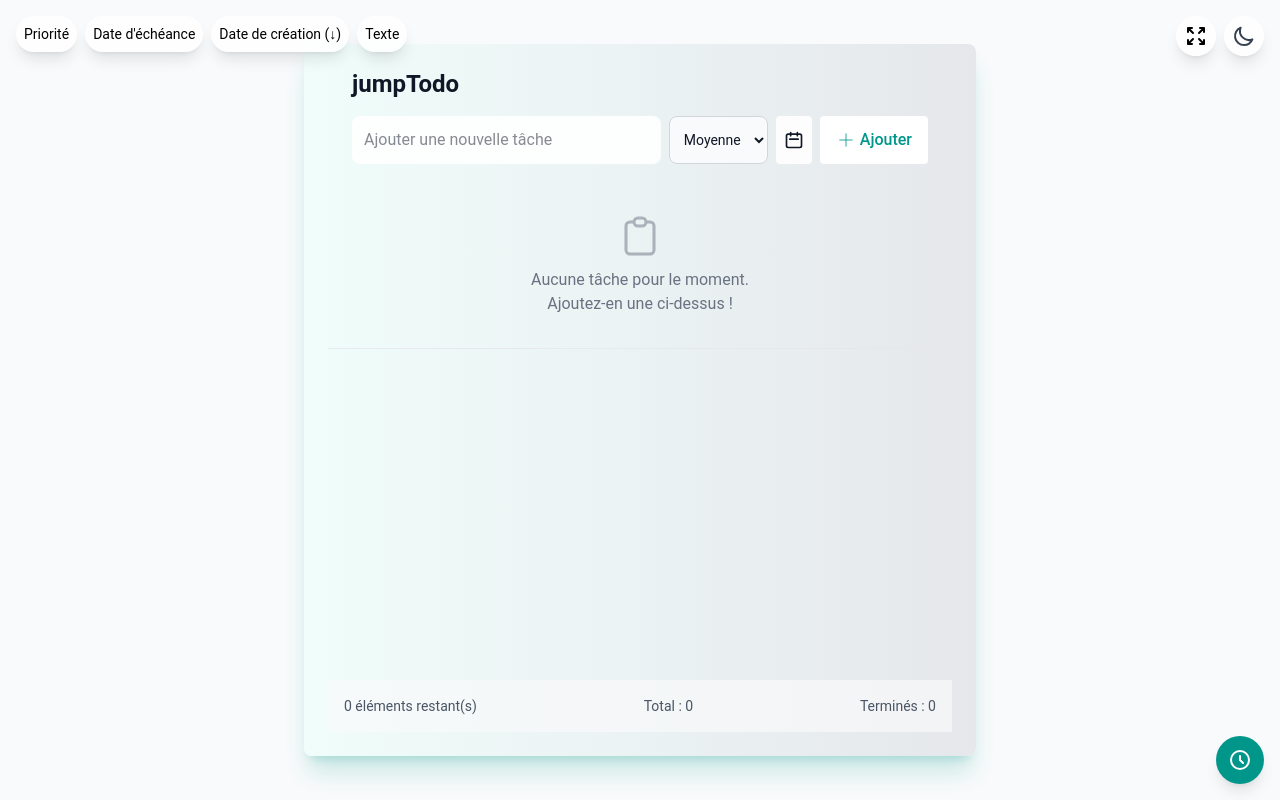
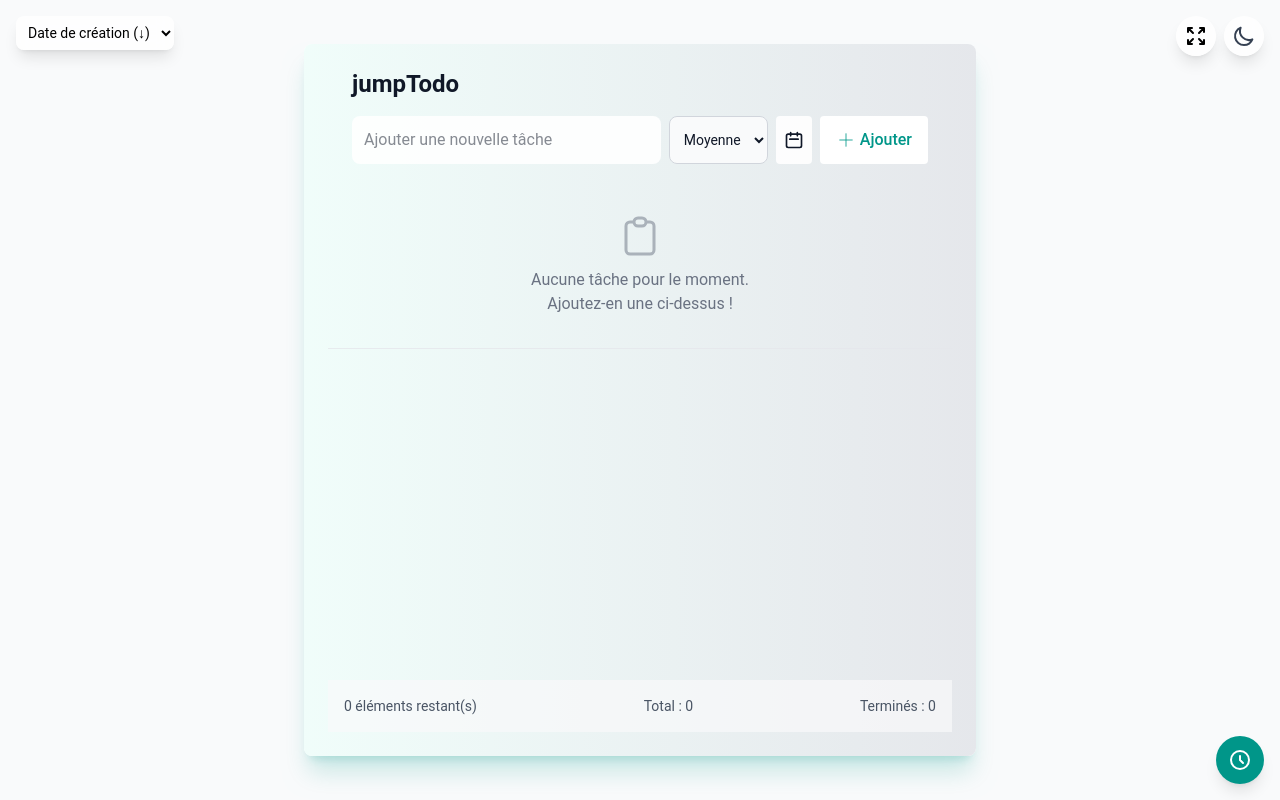
Before and after one commit to judempoyo/jumpTodo, an Angular app: page / in a window 1280 px wide. Built offline with nearby package versions, Linux system fonts and the light colour scheme.

Commit message:
feat: refactor sorting functionality in todo list to use a dropdown for improved usability

```diff
--- a/src/app/components/todo-list/todo-list.component.html
+++ b/src/app/components/todo-list/todo-list.component.html
@@ -1,12 +1,12 @@
 <div
   class="min-h-screen flex items-center justify-center p-4 transition-colors duration-300 bg-gray-50 dark:bg-gray-900">
-  <div class="absolute top-4 left-4 z-10 flex gap-2 flex-wrap">
-    <button
-  *ngFor="let field of sortFields"
-  (click)="toggleSort(field)"
-  class="p-2 rounded-full bg-white/80 dark:bg-gray-700/80 backdrop-blur-sm shadow-lg transition-all hover:scale-110 hover:shadow-xl text-sm"
-  [class.bg-teal-50]="currentSort.field === field"
+  <div class="absolute top-4 left-4 z-10">
+    <select
+      [(ngModel)]="currentSort.field"
+      (change)="toggleSort(currentSort.field)"
+      class="p-2 rounded-lg bg-white/80 dark:bg-gray-700/80 backdrop-blur-sm shadow-lg text-sm focus:outline-none focus:ring-2 focus:ring-teal-500"
     >
+      <option *ngFor="let field of sortFields" [value]="field">
         {{ field === 'dueDate' ? 'Date d\'échéance' :
            field === 'createdAt' ? 'Date de création' :
            field === 'text' ? 'Texte' :
@@ -14,7 +14,8 @@
         <span *ngIf="currentSort.field === field">
           ({{ currentSort.direction === 'asc' ? '↑' : '↓' }})
         </span>
-</button>
+      </option>
+    </select>
   </div>
   <div
     class="w-full max-w-2xl bg-white dark:bg-gray-800 rounded-lg shadow-xl shadow-teal-600/20 dark:shadow-teal-800/30 overflow-hidden">
--- a/src/app/components/todo-list/todo-list.component.ts
+++ b/src/app/components/todo-list/todo-list.component.ts
@@ -60,10 +60,15 @@ export class TodoListComponent {
   newTodoDueDate?: string;
   showDatePicker = false;
   sortFields: (keyof Todo)[] = ['priority', 'dueDate', 'createdAt', 'text'];
+  currentSortField: keyof Todo = 'priority';
 
-
+  // Et modifiez la méthode toggleSort comme suit :
   toggleSort(field: keyof Todo) {
-    this.todoService.toggleSort(field);
+    if (this.currentSort.field === field) {
+      this.todoService.toggleSort(field);
+    } else {
+      this.todoService['setSort'](field, 'asc');
+    }
   }
 
   get currentSort() {
--- a/src/app/services/todo.service.ts
+++ b/src/app/services/todo.service.ts
@@ -14,6 +14,7 @@ export interface Todo {
 
 @Injectable({ providedIn: 'root' })
 export class TodoService {
+  [x: string]: any;
   private readonly STORAGE_KEY = 'angular_todos';
   private todosSubject = new BehaviorSubject<Todo[]>([]);
   todos$ = this.todosSubject.asObservable().pipe(
```
Lines whose indentation alone changed are shown as unchanged.
